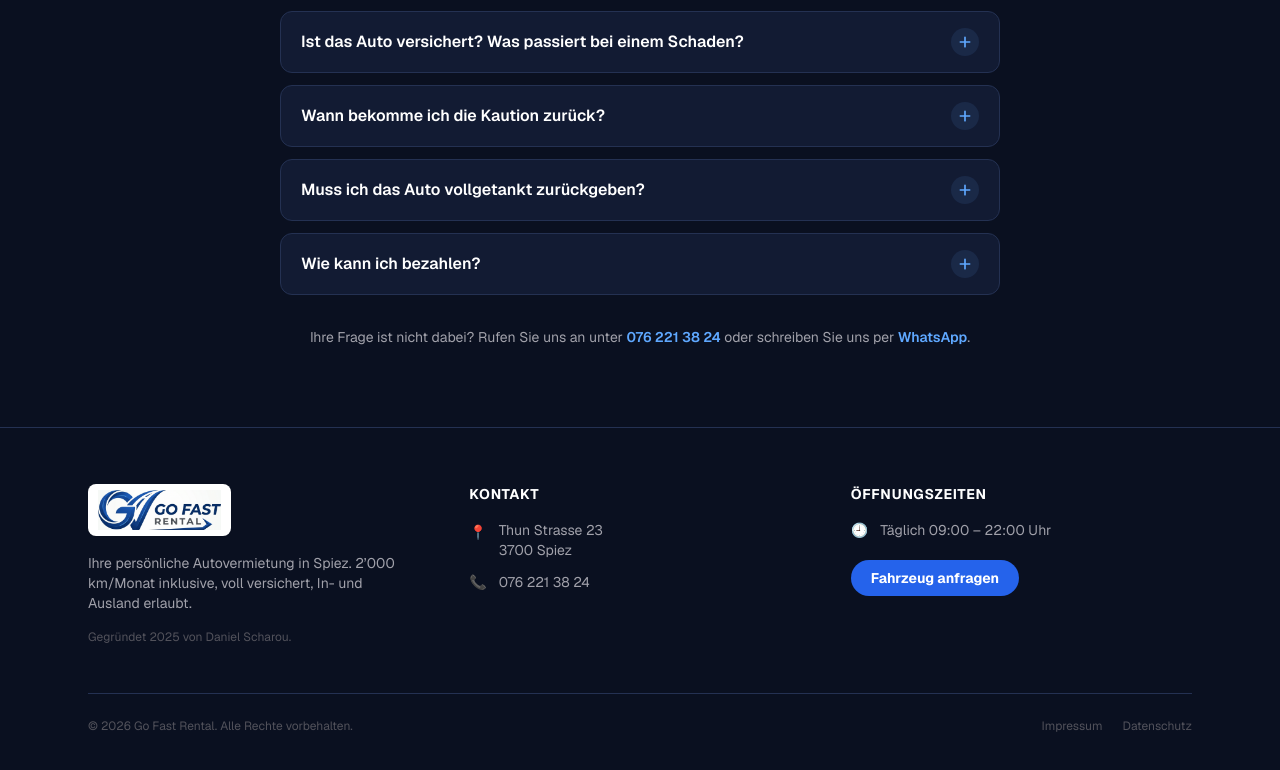
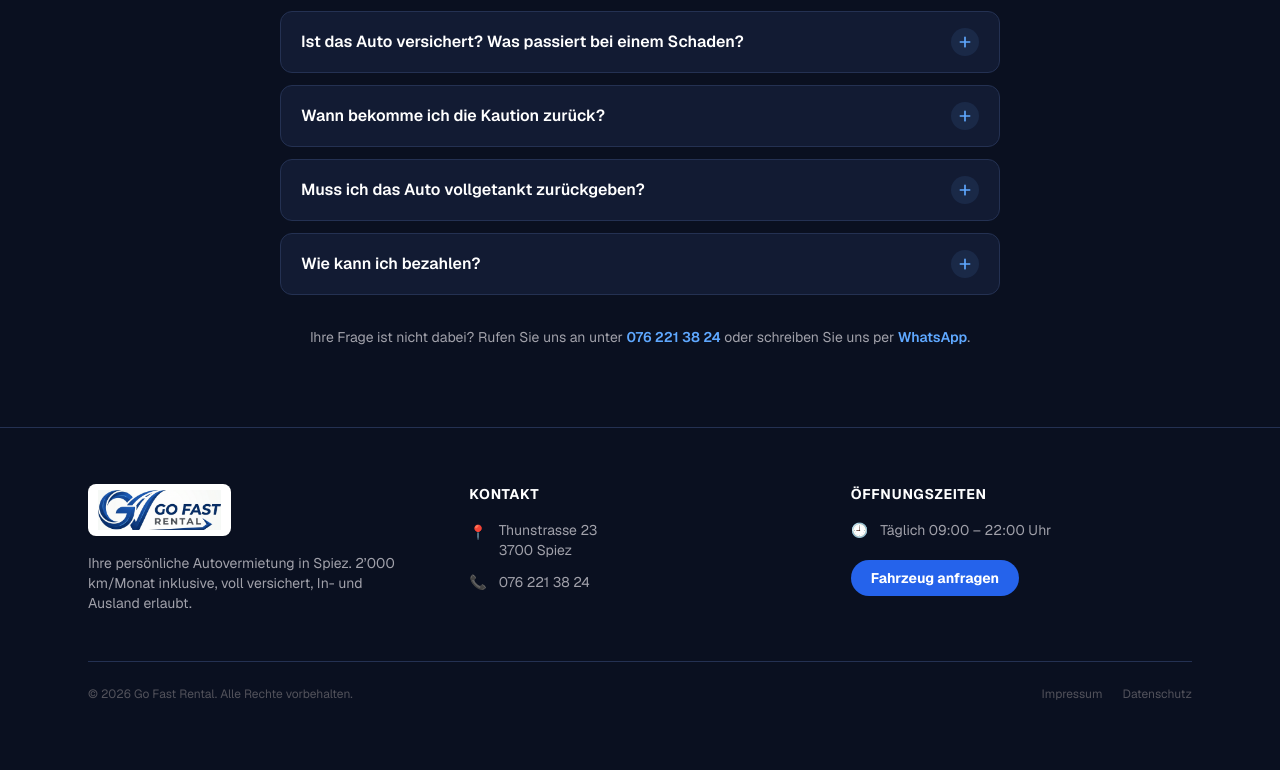
Before and after one commit to ronnywittwer-cyber/Go-Fast-Reantal, a Next.js app: page / in a window 1280 px wide. Shown: the part 4353-5123 px from the top of the page. Built offline with nearby package versions, Linux system fonts and the light colour scheme; no server answers.

Commit message:
Adresse auf Thunstrasse korrigieren, Gründername aus Footer entfernen
Co-Authored-By: Claude Opus 5.5 <noreply@anthropic.com>
Claude-Session: https://claude.ai/code/session_01CLQfwYMDEzC1LH47ZV1SEk

```diff
--- a/components/BusinessJsonLd.tsx
+++ b/components/BusinessJsonLd.tsx
@@ -15,7 +15,6 @@ export default function BusinessJsonLd() {
     image: `${siteUrl}/opengraph-image`,
     telephone: company.phoneHref.replace("tel:", ""),
     ...(company.email ? { email: company.email } : {}),
-    founder: { "@type": "Person", name: company.founder },
     foundingDate: String(company.foundedYear),
     address: {
       "@type": "PostalAddress",
--- a/components/Footer.tsx
+++ b/components/Footer.tsx
@@ -12,9 +12,6 @@ export default function Footer() {
             <p className="mt-4 max-w-xs text-sm text-zinc-400">
               Ihre persönliche Autovermietung in {company.address.city}.{" "}
               {kmIncluded}, voll versichert, In- und Ausland erlaubt.
-            </p>
-            <p className="mt-4 text-xs text-zinc-600">
-              Gegründet {company.foundedYear} von {company.founder}.
             </p>
           </div>
 
--- a/lib/company.ts
+++ b/lib/company.ts
@@ -6,7 +6,7 @@ export const company = {
   founder: "Daniel Scharou",
   foundedYear: 2025,
   address: {
-    street: "Thun Strasse 23",
+    street: "Thunstrasse 23",
     zip: "3700",
     city: "Spiez",
     country: "Schweiz",
```
